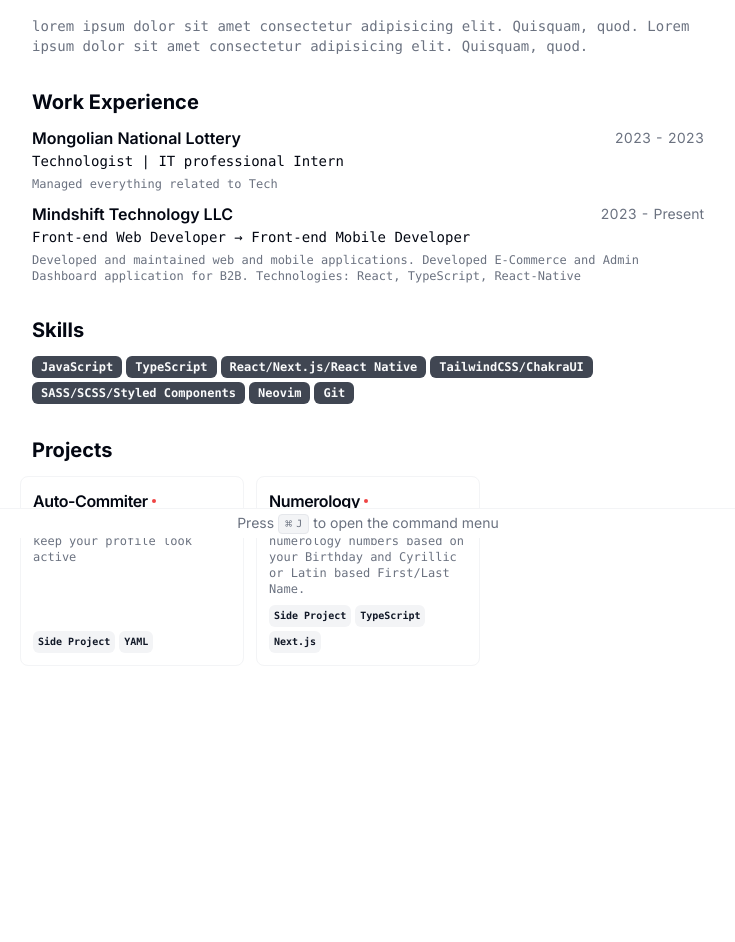
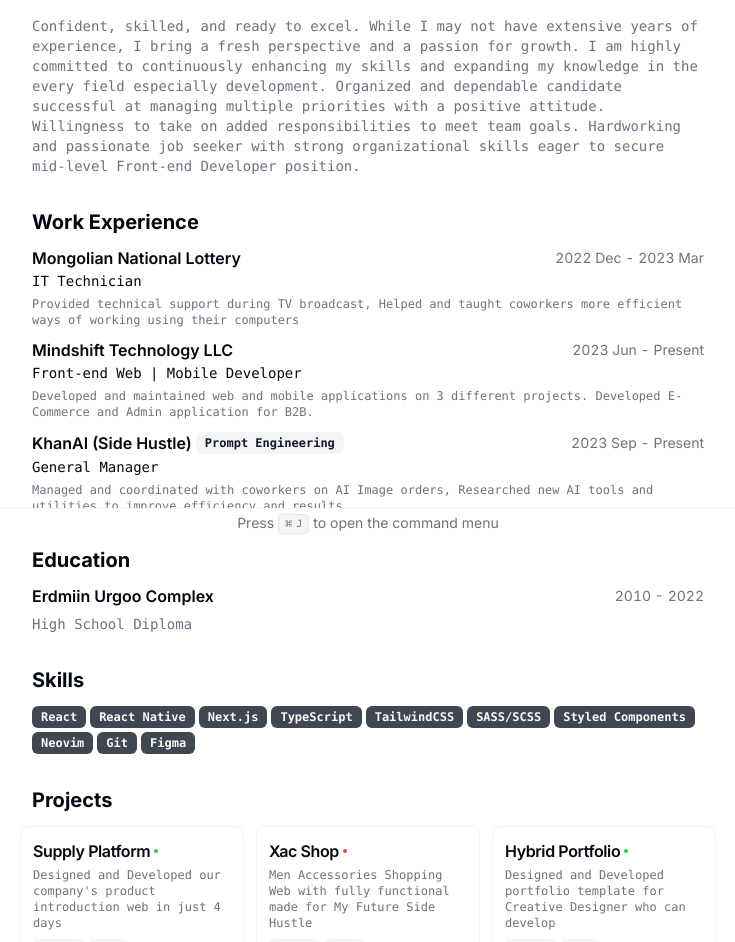
Before and after one commit to themuuln/cv, a Next.js app: page / in a window 1280 px wide. Shown: the part 262-1204 px from the top of the page, without its empty margins (272-1007 px from the left). Before the commit the page ends 992 px from the top, so only its background shows below. Built offline with nearby package versions, Linux system fonts and the light colour scheme.

Commit message:
chore: data updated

```diff
--- a/src/app/page.tsx
+++ b/src/app/page.tsx
@@ -16,64 +16,64 @@
 
 export default function Page() {
   return (
-    <main className="container relative mx-auto scroll-my-12 overflow-auto p-4 print:p-12 md:p-16">
-      <section className="mx-auto w-full max-w-2xl space-y-8 bg-white print:space-y-6">
+    <main className="container relative p-4 mx-auto overflow-auto scroll-my-12 md:p-16 print:p-12">
+      <section className="w-full max-w-2xl mx-auto space-y-8 bg-white print:space-y-6">
         <div className="flex items-center justify-between">
           <div className="flex-1 space-y-1.5">
             <h1 className="text-2xl font-bold">{RESUME_DATA.name}</h1>
-            <p className="max-w-md text-pretty font-mono text-sm text-muted-foreground">
+            <p className="max-w-md font-mono text-sm text-pretty text-muted-foreground">
               {RESUME_DATA.about}
             </p>
-            <p className="max-w-md items-center text-pretty font-mono text-xs text-muted-foreground">
+            <p className="items-center max-w-md font-mono text-xs text-pretty text-muted-foreground">
               <a
                 className="inline-flex gap-x-1.5 align-baseline leading-none hover:underline"
                 href={RESUME_DATA.locationLink}
                 target="_blank"
               >
-                <GlobeIcon className="h-3 w-3" />
+                <GlobeIcon className="w-3 h-3" />
                 {RESUME_DATA.location}
               </a>
             </p>
-            <div className="flex gap-x-1 pt-1 font-mono text-sm text-muted-foreground print:hidden">
+            <div className="flex pt-1 font-mono text-sm gap-x-1 text-muted-foreground print:hidden">
               {RESUME_DATA.contact.email ? (
                 <Button
-                  className="h-8 w-8"
+                  className="w-8 h-8"
                   variant="outline"
                   size="icon"
                   asChild
                 >
                   <a href={`mailto:${RESUME_DATA.contact.email}`}>
-                    <MailIcon className="h-4 w-4" />
+                    <MailIcon className="w-4 h-4" />
                   </a>
                 </Button>
               ) : null}
               {RESUME_DATA.contact.tel ? (
                 <Button
-                  className="h-8 w-8"
+                  className="w-8 h-8"
                   variant="outline"
                   size="icon"
                   asChild
                 >
                   <a href={`tel:${RESUME_DATA.contact.tel}`}>
-                    <PhoneIcon className="h-4 w-4" />
+                    <PhoneIcon className="w-4 h-4" />
                   </a>
                 </Button>
               ) : null}
               {RESUME_DATA.contact.social.map((social) => (
                 <Button
                   key={social.name}
-                  className="h-8 w-8"
+                  className="w-8 h-8"
                   variant="outline"
                   size="icon"
                   asChild
                 >
                   <a href={social.url}>
-                    <social.icon className="h-4 w-4" />
+                    <social.icon className="w-4 h-4" />
                   </a>
                 </Button>
               ))}
             </div>
-            <div className="hidden flex-col gap-x-1 font-mono text-sm text-muted-foreground print:flex">
+            <div className="flex-col hidden font-mono text-sm gap-x-1 text-muted-foreground print:flex">
               {RESUME_DATA.contact.email ? (
                 <a href={`mailto:${RESUME_DATA.contact.email}`}>
                   <span className="underline">{RESUME_DATA.contact.email}</span>
@@ -94,7 +94,7 @@
         </div>
         <Section>
           <h2 className="text-xl font-bold">About</h2>
-          <p className="text-pretty font-mono text-sm text-muted-foreground">
+          <p className="font-mono text-sm text-pretty text-muted-foreground">
             {RESUME_DATA.summary}
           </p>
         </Section>
@@ -104,8 +104,8 @@
             return (
               <Card key={work.company}>
                 <CardHeader>
-                  <div className="flex items-center justify-between gap-x-2 text-base">
-                    <h3 className="inline-flex items-center justify-center gap-x-1 font-semibold leading-none">
+                  <div className="flex items-center justify-between text-base gap-x-2">
+                    <h3 className="inline-flex items-center justify-center font-semibold leading-none gap-x-1">
                       <a className="hover:underline" href={work.link}>
                         {work.company}
                       </a>
@@ -114,7 +114,7 @@
                         {work.badges.map((badge) => (
                           <Badge
                             variant="secondary"
-                            className="align-middle text-xs"
+                            className="text-xs align-middle"
                             key={badge}
                           >
                             {badge}
@@ -122,7 +122,7 @@
                         ))}
                       </span>
                     </h3>
-                    <div className="text-sm tabular-nums text-gray-500">
+                    <div className="text-sm text-gray-500 tabular-nums">
                       {work.start} - {work.end}
                     </div>
                   </div>
@@ -138,38 +138,42 @@
             );
           })}
         </Section>
-        {/*<Section>*/}
-        {/*  <h2 className="text-xl font-bold">Education</h2>*/}
-        {/*  {RESUME_DATA.education.map((education) => {*/}
-        {/*    return (*/}
-        {/*      <Card key={education.school}>*/}
-        {/*        <CardHeader>*/}
-        {/*          <div className="flex items-center justify-between gap-x-2 text-base">*/}
-        {/*            <h3 className="font-semibold leading-none">*/}
-        {/*              {education.school}*/}
-        {/*            </h3>*/}
-        {/*            <div className="text-sm tabular-nums text-gray-500">*/}
-        {/*              {education.start} - {education.end}*/}
-        {/*            </div>*/}
-        {/*          </div>*/}
-        {/*        </CardHeader>*/}
-        {/*        <CardContent className="mt-2">{education.degree}</CardContent>*/}
-        {/*      </Card>*/}
-        {/*    );*/}
-        {/*  })}*/}
-        {/*</Section>*/}
+        <Section>
+          <h2 className="text-xl font-bold">Education</h2>
+          {RESUME_DATA.education.map((education) => {
+            return (
+              <Card key={education.school}>
+                <CardHeader>
+                  <div className="flex items-center justify-between text-base gap-x-2">
+                    <h3 className="font-semibold leading-none">
+                      {education.school}
+                    </h3>
+                    <div className="text-sm text-gray-500 tabular-nums">
+                      {education.start} - {education.end}
+                    </div>
+                  </div>
+                </CardHeader>
+                <CardContent className="mt-2">{education.degree}</CardContent>
+              </Card>
+            );
+          })}
+        </Section>
         <Section>
           <h2 className="text-xl font-bold">Skills</h2>
           <div className="flex flex-wrap gap-1">
             {RESUME_DATA.skills.map((skill) => {
-              return <Badge key={skill}>{skill}</Badge>;
+              return (
+                <Badge className="cursor-pointer" key={skill}>
+                  {skill}
+                </Badge>
+              );
             })}
           </div>
         </Section>
 
         <Section className="print-force-new-page scroll-mb-16">
           <h2 className="text-xl font-bold">Projects</h2>
-          <div className="-mx-3 grid grid-cols-1 gap-3 print:grid-cols-3 print:gap-2 md:grid-cols-2 lg:grid-cols-3">
+          <div className="grid grid-cols-1 gap-3 -mx-3 md:grid-cols-2 lg:grid-cols-3 print:grid-cols-3 print:gap-2">
             {RESUME_DATA.projects.map((project) => {
               return (
                 <ProjectCard
@@ -177,6 +181,7 @@
                   title={project.title}
                   description={project.description}
                   tags={project.techStack}
+                  finished={project.finished}
                   link={"link" in project ? project.link.href : undefined}
                 />
               );
--- a/src/data/resume-data.tsx
+++ b/src/data/resume-data.tsx
@@ -1,37 +1,23 @@
+import { GitHubIcon, LinkedInIcon } from "@/components/icons";
 import {
-  AmbitLogo,
-  BarepapersLogo,
-  BimLogo,
-  CDGOLogo,
   ClevertechLogo,
   ConsultlyLogo,
-  EvercastLogo,
-  Howdy,
-  JarockiMeLogo,
-  JojoMobileLogo,
-  Minimal,
-  MobileVikingsLogo,
   MonitoLogo,
-  NSNLogo,
   ParabolLogo,
-  TastyCloudLogo,
-  YearProgressLogo,
 } from "@/images/logos";
-import { GitHubIcon, LinkedInIcon, XIcon } from "@/components/icons";
 
 export const RESUME_DATA = {
   name: "Temuulen Undrakhbayar",
-  initials: "BJ",
+  initials: "TU",
   location: "Ulaanbaatar, Mongolia",
-  locationLink: "https://maps.app.goo.gl/1UvSyuJPkwVfdsb8A",
+  locationLink: "https://maps.app.goo.gl/qfRSUHbcTxf9aFXa7",
   about:
-    "Front-end Developer focused on building products with extra attention to detail",
-  summary:
-    "lorem ipsum dolor sit amet consectetur adipisicing elit. Quisquam, quod. Lorem ipsum dolor sit amet consectetur adipisicing elit. Quisquam, quod.",
+    "Typescript Front-end Mobile | Web Developer focused on building products with extra attention to detail",
+  summary: `Confident, skilled, and ready to excel. While I may not have extensive years of experience, I bring a fresh perspective and a passion for growth. I am highly committed to continuously enhancing my skills and expanding my knowledge in the every field especially development. Organized and dependable candidate successful at managing multiple priorities with a positive attitude. Willingness to take on added responsibilities to meet team goals. Hardworking and passionate job seeker with strong organizational skills eager to secure mid-level Front-end Developer position.`,
   avatarUrl: "https://avatars.githubusercontent.com/u/75017829?v=4",
   personalWebsiteUrl: "https://themuuln.vercel.app",
   contact: {
-    email: "themuuln.mindshift@gmail.com",
+    email: "themuuln0@gmail.com",
     tel: "+97688650115",
     social: [
       {
@@ -44,19 +30,14 @@
         url: "https://www.linkedin.com/in/themuuln/",
         icon: LinkedInIcon,
       },
-      {
-        name: "X",
-        url: "https://x.com/themuuln",
-        icon: XIcon,
-      },
     ],
   },
   education: [
     {
-      school: "",
-      degree: "",
-      start: "",
-      end: "",
+      school: "Erdmiin Urgoo Complex",
+      degree: "High School Diploma",
+      start: "2010",
+      end: "2022",
     },
   ],
   work: [
@@ -64,41 +45,102 @@
       company: "Mongolian National Lottery",
       link: "https://www.19000000.mn/home",
       badges: [],
-      title: "Technologist | IT professional Intern",
+      title: "IT Technician",
       logo: ParabolLogo,
-      start: "2023",
-      end: "2023",
+      start: "2022 Dec",
+      end: "2023 Mar",
       description:
-        "Managed everything related to Tech",
+        "Provided technical support during TV broadcast, Helped and taught coworkers more efficient ways of working using their computers",
     },
     {
       company: "Mindshift Technology LLC",
       link: "https://mindshift.mn/",
       badges: [],
-      title: "Front-end Web Developer → Front-end Mobile Developer",
+      title: "Front-end Web | Mobile Developer ",
+      // →
       logo: ClevertechLogo,
-      start: "2023",
+      start: "2023 Jun",
       end: "Present",
       description:
-        "Developed and maintained web and mobile applications. Developed E-Commerce and Admin Dashboard application for B2B. Technologies:  React, TypeScript, React-Native",
+        "Developed and maintained web and mobile applications on 3 different projects. Developed E-Commerce and Admin application for B2B.",
+    },
+    {
+      company: "KhanAI (Side Hustle)",
+      // link: "https://mindshift.mn/",
+      badges: ["Prompt Engineering"],
+      title: "General Manager",
+      logo: ClevertechLogo,
+      start: "2023 Sep",
+      end: "Present",
+      description:
+        "Managed and coordinated with coworkers on AI Image orders, Researched new AI tools and utilities to improve efficiency and results",
     },
   ],
   skills: [
-    "JavaScript",
+    "React",
+    "React Native",
+    "Next.js",
     "TypeScript",
-    "React/Next.js/React Native",
-    "TailwindCSS/ChakraUI",
-    "SASS/SCSS/Styled Components",
+    "TailwindCSS",
+    "SASS/SCSS",
+    "Styled Components",
     "Neovim",
     "Git",
+    "Figma",
   ],
   projects: [
     {
+      title: "Supply Platform",
+      techStack: ["Next.js", "Figma"],
+      finished: true,
+      description:
+        "Designed and Developed our company's product introduction web in just 4 days",
+      logo: ConsultlyLogo,
+      link: {
+        label: "B2B Supply",
+        href: "https://b2b-supply.vercel.app",
+      },
+    },
+    {
+      title: "Xac Shop",
+      techStack: ["Next.js", "Figma"],
+      finished: false,
+      description:
+        "Men Accessories Shopping Web with fully functional made for My Future Side Hustle",
+      logo: ConsultlyLogo,
+      link: {
+        label: "Xac Shop",
+        href: "https://xac.vercel.app",
+      },
+    },
+    {
+      title: "Hybrid Portfolio",
+      techStack: ["Next.js", "Figma"],
+      finished: true,
+      description:
+        "Designed and Developed portfolio template for Creative Designer who can develop",
+      logo: ConsultlyLogo,
+      link: {
+        label: "PPortfolio",
+        href: "https://themuln.vercel.app",
+      },
+    },
+    {
+      title: "Zogictics",
+      techStack: ["Next.js"],
+      finished: false,
+      description:
+        "Refined system designed for cargo employees and clients to effortlessly track ordered shipments",
+      logo: ConsultlyLogo,
+      link: {
+        label: "Zargo",
+        href: "https://cargo-three.vercel.app/",
+      },
+    },
+    {
       title: "Auto-Commiter",
-      techStack: [
-        "Side Project",
-        "YAML",
-      ],
+      techStack: ["Side Project", "YAML"],
+      finished: true,
       description: "Consistent daily commits to keep your profile look active",
       logo: ConsultlyLogo,
       link: {
@@ -108,6 +150,7 @@
     },
     {
       title: "Numerology",
+      finished: true,
       techStack: ["Side Project", "TypeScript", "Next.js"],
       description:
         "Calculates your core numerology numbers based on your Birthday and Cyrillic or Latin based First/Last Name.",
@@ -117,5 +160,16 @@
         href: "https://numerology-rouge.vercel.app/",
       },
     },
+    {
+      title: "Dice-Roller (First Project)",
+      finished: true,
+      techStack: ["HTML", "CSS", "Javascript"],
+      description: "First Ever Project",
+      logo: MonitoLogo,
+      link: {
+        label: "monito.dev",
+        href: "https://themuuln-dice.vercel.app/",
+      },
+    },
   ],
 } as const;
```
Also changed, not shown: 1 other file (tests, documents, lock files or other folders).
